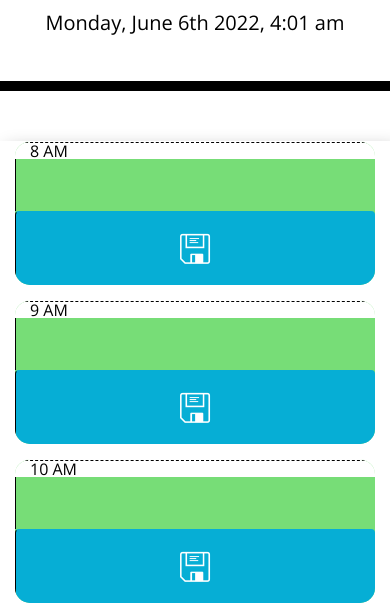
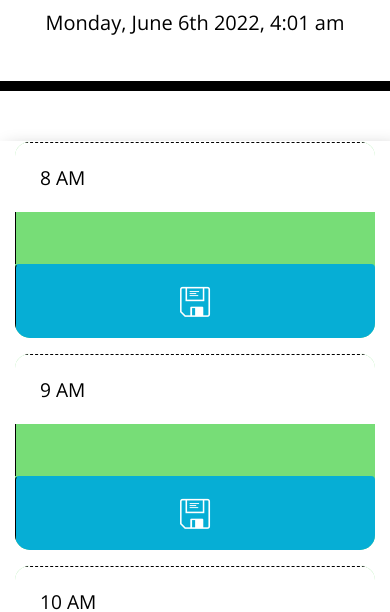
Before and after one commit to nrenner0211/daily-planner, a plain HTML site: page index.html in a window 390 px wide. Shown: the part 256-868 px from the top of the page. Drawn offline with nearby package versions, Linux system fonts and the light colour scheme.

Commit message:
readme again

```diff
--- a/assets/css/style.css
+++ b/assets/css/style.css
@@ -88,4 +88,9 @@ textarea {
         height: 100%;
         margin: 15px 0px;
     }
+
+    .hour {
+        padding: 25px;
+        font-size: larger;
+    }
 }
```
Also changed, not shown: 1 other file.
